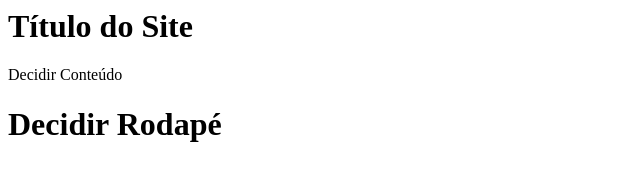
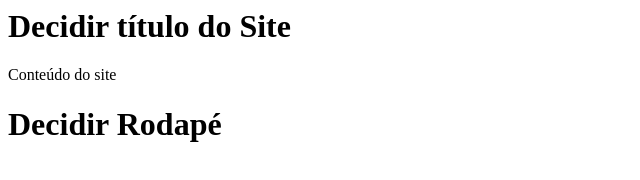
Before and after one commit to SidBarbosa/curso-git, a plain HTML site: page proposta_1.html in a window 1280 px wide. Shown: the whole page, without its empty margins (0-640 px from the left). Drawn offline with Linux system fonts and the light colour scheme.

Commit message:
Conteúdo do Site

```diff
--- a/proposta_1.html
+++ b/proposta_1.html
@@ -5,9 +5,9 @@
 </head>
 
 <body>
-    <h1>Título do Site</h1>
+    <h1> Decidir título do Site</h1>
     <div>
-        Decidir Conteúdo
+         Conteúdo do site
     </div>
     <h1>
         Decidir Rodapé
```
